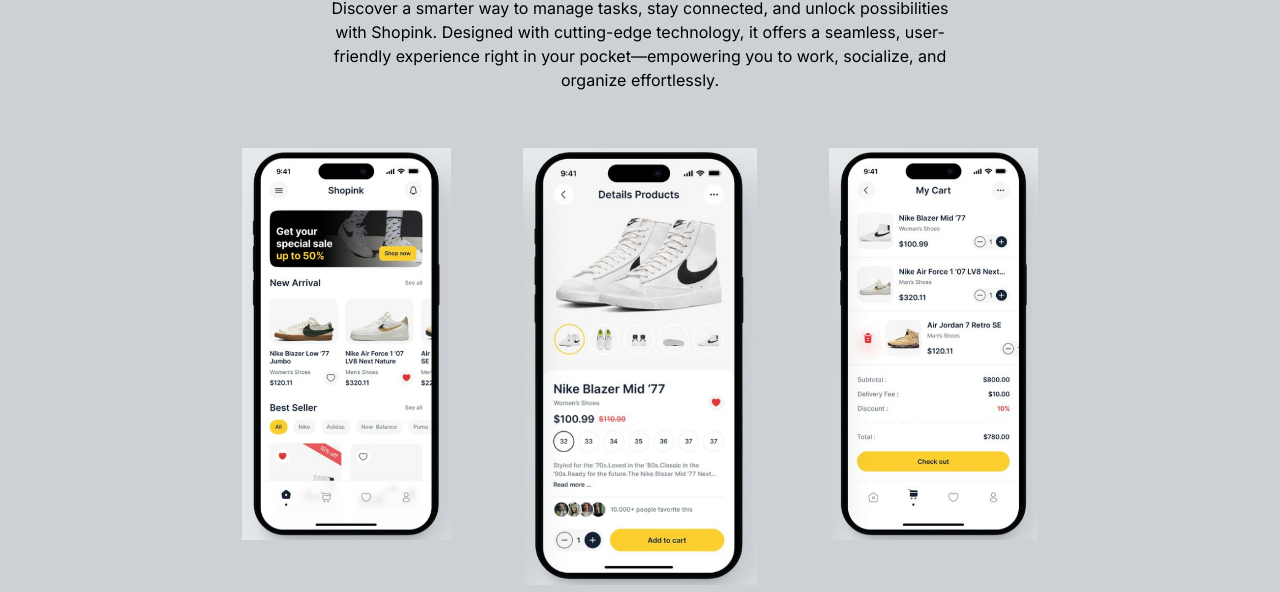
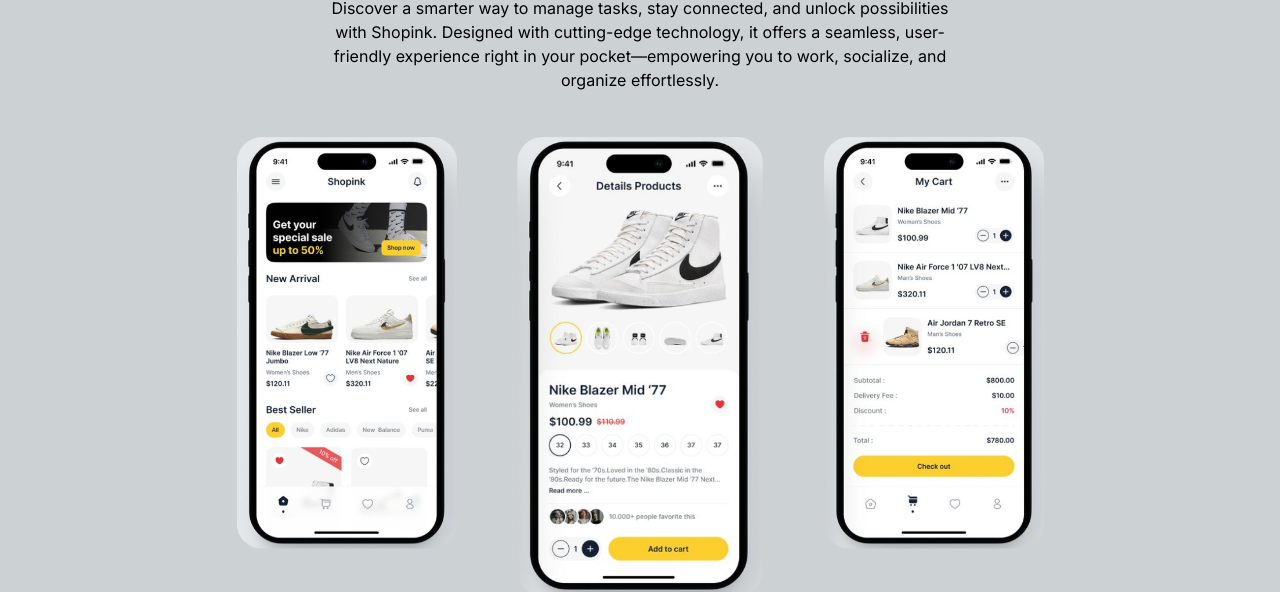
Before and after one commit to shivendra0712/product_launch_landing_page_for_new_mobile_app, a plain HTML site: page index.html in a window 1280 px wide. Shown: the part 208-800 px from the top of the page. Drawn offline with nearby package versions, Linux system fonts and the light colour scheme; a web font is replaced by a local one.

Commit message:
added scale class

```diff
--- a/index.html
+++ b/index.html
@@ -49,9 +49,9 @@
             <div class="box w-full lg:w-[70%]  flex flex-col lg:flex-row justify-center gap-10 ">
 
                 <!-- open image section-->
-                 <div class="w-full lg:w-[30%] p-4  hover:p-0 transition duration-300 ease-linear"><img src="images/app_img1.png" alt=""></div>
-                 <div class="w-full lg:w-[33%] p-4  hover:p-0 transition duration-300 ease-linear"><img src="images/app_img2.png" alt=""></div>
-                 <div class="w-full lg:w-[30%] p-4  hover:p-0 transition duration-300 ease-linear"><img src="images/app_img3.png" alt=""></div>
+                 <div class="w-full lg:w-[30%] p-4 scale-105 hover:scale-110   transition duration-300 ease-linear"><img class="rounded-3xl" src="images/app_img1.png" alt=""></div>
+                 <div class="w-full lg:w-[33%] p-4 scale-105 hover:scale-110  transition duration-300 ease-linear"><img class="rounded-3xl" src="images/app_img2.png" alt=""></div>
+                 <div class="w-full lg:w-[30%] p-4 scale-105 hover:scale-110  transition duration-300 ease-linear"><img class="rounded-3xl" src="images/app_img3.png" alt=""></div>
             </div>
              <!-- close box section -->
 
```
